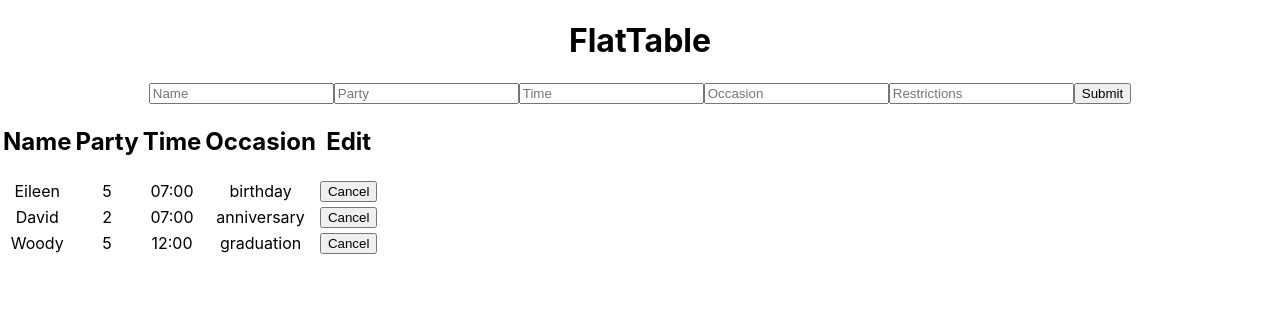
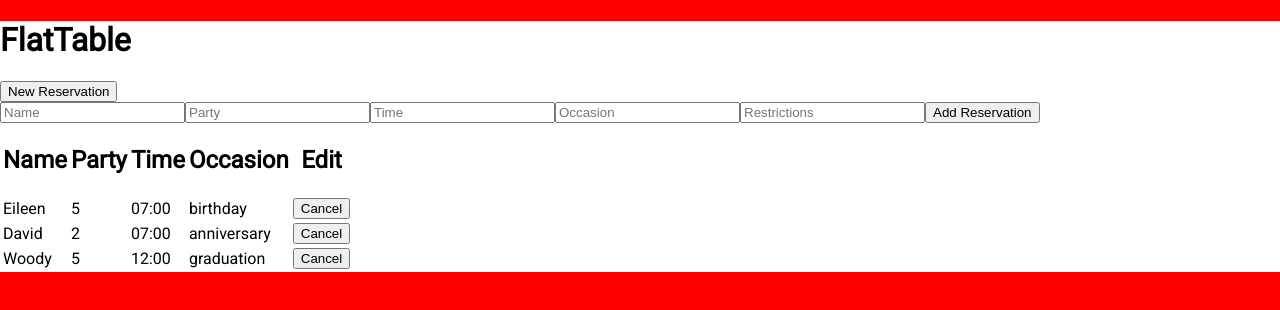
Before and after one commit to eburdekin/flattable, a React (Create React App) app: page /Reservations in a window 1280 px wide. Shown: the top 310 px of the page. Built offline with nearby package versions, Linux system fonts and the light colour scheme; data requests are answered from the project's data file.

Commit message:
add form to state

```diff
--- a/public/index.html
+++ b/public/index.html
@@ -40,4 +40,8 @@
     -->
   </body>
   <script src="index.js"></script>
+  <link
+  rel="stylesheet"
+  href="https://fonts.googleapis.com/css2?family=Roboto"
+/>
 </html>
--- a/src/App.css
+++ b/src/App.css
@@ -1,38 +1,8 @@
-.App {
-  text-align: center;
+body {
+  background: red;
+  font-family: 'Roboto';
 }
 
-.App-logo {
-  height: 40vmin;
-  pointer-events: none;
+div {
+  background: white;
 }
-
-@media (prefers-reduced-motion: no-preference) {
-  .App-logo {
-    animation: App-logo-spin infinite 20s linear;
-  }
-}
-
-.App-header {
-  background-color: #282c34;
-  min-height: 100vh;
-  display: flex;
-  flex-direction: column;
-  align-items: center;
-  justify-content: center;
-  font-size: calc(10px + 2vmin);
-  color: white;
-}
-
-.App-link {
-  color: #61dafb;
-}
-
-@keyframes App-logo-spin {
-  from {
-    transform: rotate(0deg);
-  }
-  to {
-    transform: rotate(360deg);
-  }
-}
--- a/src/Components/ReservationForm.js
+++ b/src/Components/ReservationForm.js
@@ -1,6 +1,8 @@
-import React, {useState} from 'react'
+import React, { useState } from 'react'
 
-export default function ReservationForm({handleAddSubmit}) {
+export default function ReservationForm({ handleAddSubmit }) {
+
+    const [modalViz, setModalViz] = useState(false)
 
     const [newReservation, setNewReservation] = useState({
         name: '',
@@ -13,7 +15,7 @@ const [newReservation, setNewReservation] = useState({
     const handleChange = (e) => {
         const name = e.target.name;
         let value = e.target.value
-    setNewReservation({...newReservation, [name]: value})
+        setNewReservation({ ...newReservation, [name]: value })
 
     }
 
@@ -23,14 +25,25 @@ const handleSubmit = (e) => {
         handleAddSubmit(newReservation)
     }
 
+    const handleModal = () => {
+        console.log(modalViz)
+        setModalViz(!modalViz)
+    }
+
     return <>
+
+        <button id="myBtn" onClick={handleModal}>New Reservation</button>
+
+        {modalViz ? null : (
+        <>
                         <form onSubmit={handleSubmit}>
             <input type="text" placeholder="Name" name="name" value={newReservation.name} onChange={handleChange} ></input>
-        <input type="text" placeholder="Party"name="party" value={newReservation.party} onChange={handleChange} ></input>
+            <input type="text" placeholder="Party" name="party" value={newReservation.party} onChange={handleChange} ></input>
             <input type="text" placeholder="Time" name="time" value={newReservation.time} onChange={handleChange} ></input>
             <input type="text" placeholder="Occasion" name="occasion" value={newReservation.occasion} onChange={handleChange} ></input>
             <input type="text" placeholder="Restrictions" name="restrictions" value={newReservation.restrictions} onChange={handleChange} ></input>
-        <input type="submit" />
+            <input type="submit" value="Add Reservation" />
         </form>
+            </>)}
     </>
 }
```
Lines whose indentation alone changed are shown as unchanged.
